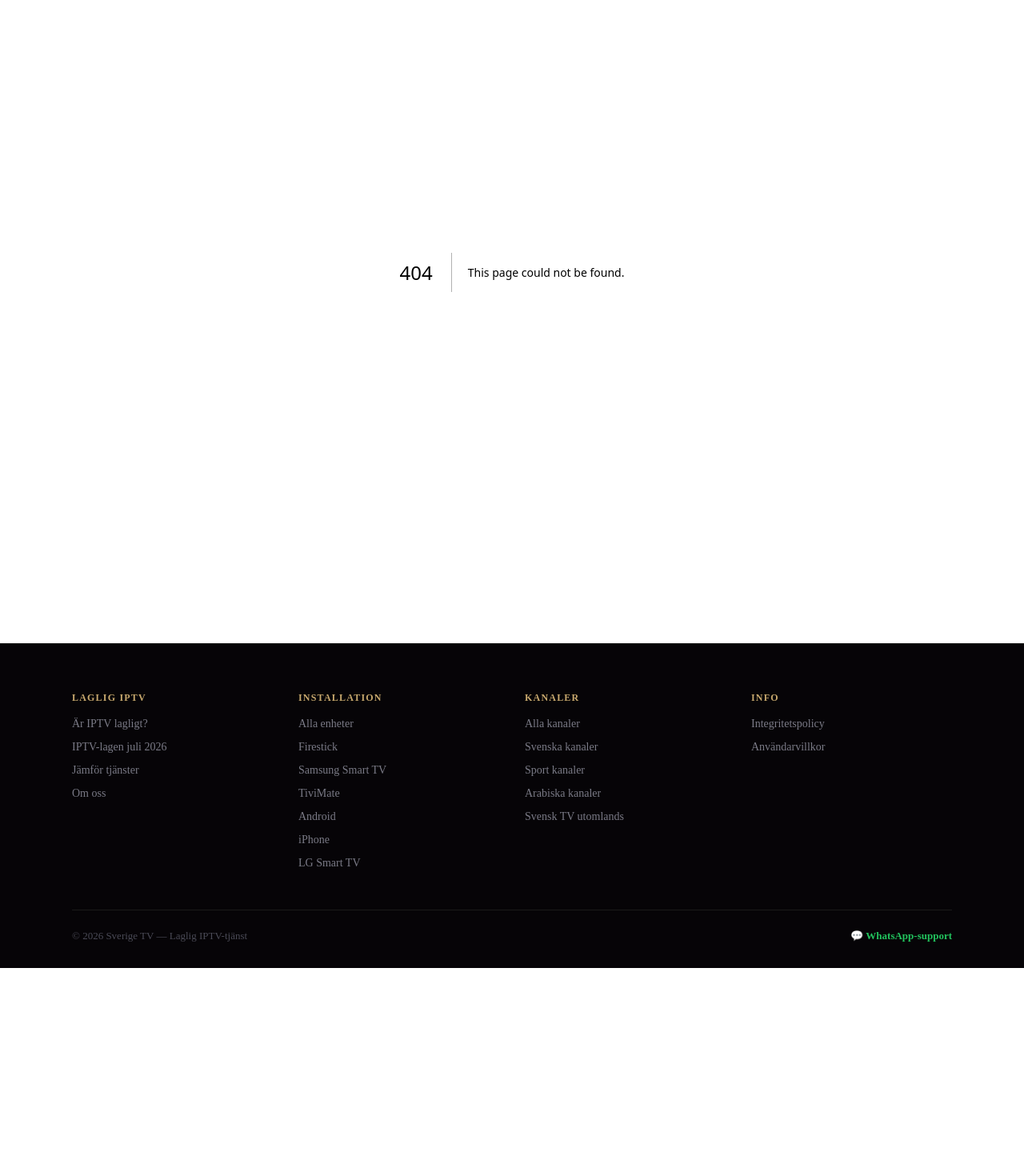
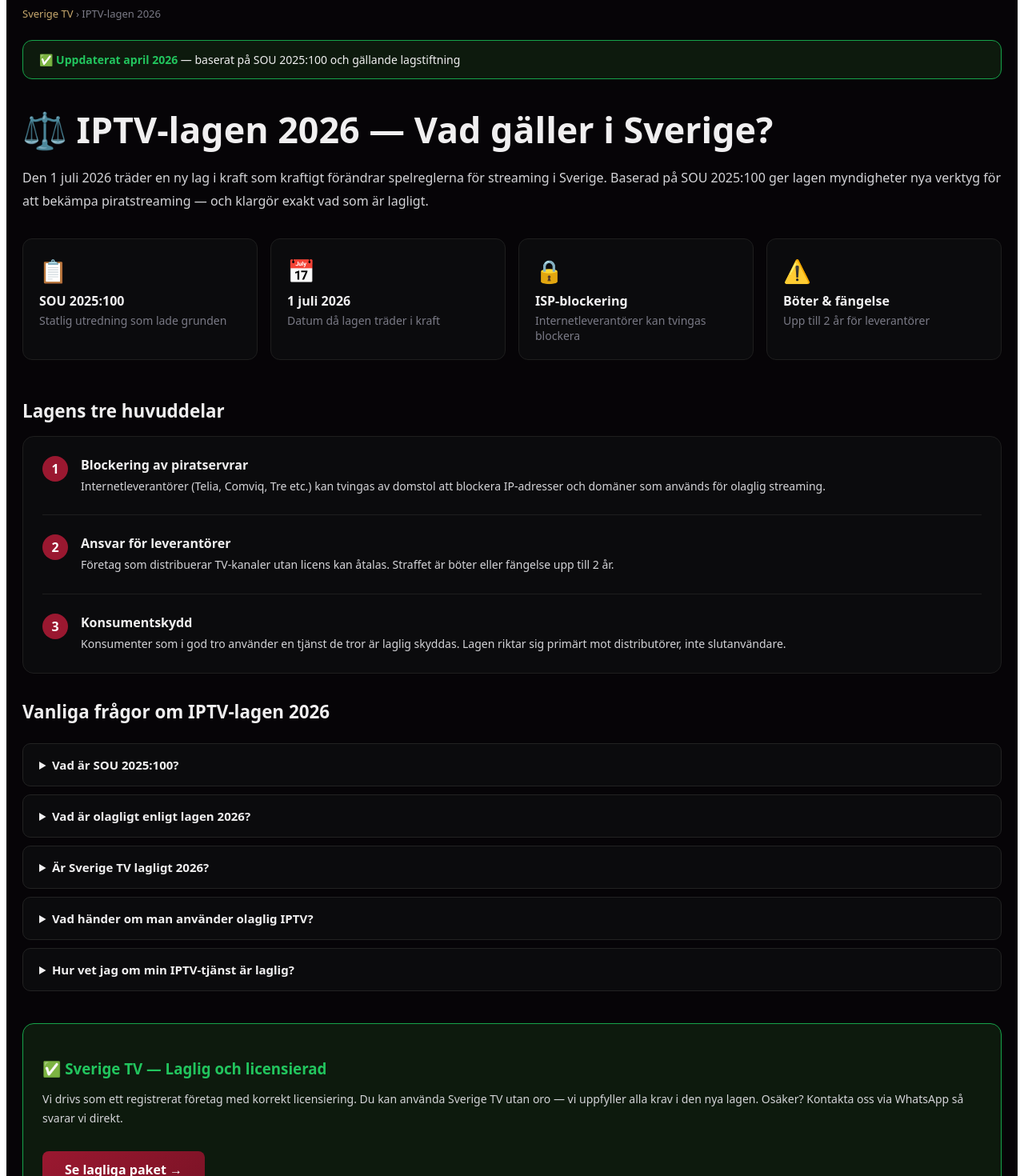
Before and after one commit to manzi21/sweden, a Next.js app: page /iptv-lag-2026 in a window 1280 px wide. Before the commit this address had no page. Shown: the part 60-1530 px from the top of the page at 80% size. Before the commit the page ends 1270 px from the top, so only its background shows below. Built offline with nearby package versions, Linux system fonts and the light colour scheme.

Commit message:
Create page.tsx

```diff
--- /dev/null
+++ b/app/iptv-lag-2026/page.tsx
@@ -0,0 +1,77 @@
+import type{Metadata}from"next";
+export const metadata:Metadata={
+  title:"IPTV-lagen 2026 Sverige — SOU 2025:100 förklarad | Sverige TV",
+  description:"Allt om den nya IPTV-lagen som träder i kraft juli 2026. SOU 2025:100, vad är lagligt, vad är olagligt och hur Sverige TV följer lagen. Uppdaterat 2026.",
+};
+const faqs=[
+  {q:"Vad är SOU 2025:100?",a:"SOU 2025:100 är den statliga utredning som lade grunden för den nya IPTV-lagen som träder i kraft den 1 juli 2026. Den ger Justitiekanslern rätt att stänga av illegala streamtjänster och ålägger internetleverantörer att blockera piratservrar."},
+  {q:"Vad är olagligt enligt lagen 2026?",a:"Det är olagligt att distribuera TV-kanaler utan licens från kanalägarna, att sälja IPTV med piratinnehåll, och att medvetet använda tjänster som bryter mot upphovsrätten. Konsumenter som köper lagliga tjänster berörs inte."},
+  {q:"Är Sverige TV lagligt 2026?",a:"Ja. Sverige TV är en laglig IPTV-tjänst med korrekt licensiering. Vi distribuerar enbart kanaler och innehåll vi har avtalsmässig rätt att visa. Vår verksamhet uppfyller alla krav i den nya lagen."},
+  {q:"Vad händer om man använder olaglig IPTV?",a:"Enligt den nya lagen kan konsumenter som medvetet använder piratstreaming få en varning. Upprepade brott kan leda till böter. Leverantörer av olagliga tjänster riskerar fängelse upp till 2 år."},
+  {q:"Hur vet jag om min IPTV-tjänst är laglig?",a:"En laglig tjänst har tydliga kontaktuppgifter, ett registrerat företag, kundtjänst och licensavtal. Sverige TV uppfyller alla dessa krav och är transparent med vår verksamhet."},
+];
+export default function Page(){
+  const jsonld={
+    "@context":"https://schema.org",
+    "@type":"FAQPage",
+    "mainEntity":faqs.map(f=>({
+      "@type":"Question",
+      "name":f.q,
+      "acceptedAnswer":{"@type":"Answer","text":f.a}
+    }))
+  };
+  return(
+    <main style={{maxWidth:860,margin:"0 auto",padding:"60px 20px",color:"#f0eff0",fontFamily:"system-ui,sans-serif",background:"#060407",minHeight:"100vh"}}>
+      <script type="application/ld+json" dangerouslySetInnerHTML={{__html:JSON.stringify(jsonld)}}/>
+      <nav style={{marginBottom:24,fontSize:13,color:"#7a7a86"}}>
+        <a href="/" style={{color:"#c8a96e",textDecoration:"none"}}>Sverige TV</a> › IPTV-lagen 2026
+      </nav>
+      <div style={{background:"#0d1a0d",border:"1px solid #16a34a",borderRadius:12,padding:"14px 20px",marginBottom:32,fontSize:14}}>
+        <b style={{color:"#22c55e"}}>✅ Uppdaterat april 2026</b> — baserat på SOU 2025:100 och gällande lagstiftning
+      </div>
+      <h1 style={{fontSize:"clamp(1.8rem,5vw,2.8rem)",fontWeight:900,marginBottom:16}}>⚖️ IPTV-lagen 2026 — Vad gäller i Sverige?</h1>
+      <p style={{color:"#d4d4d8",lineHeight:1.8,marginBottom:32}}>
+        Den 1 juli 2026 träder en ny lag i kraft som kraftigt förändrar spelreglerna för streaming i Sverige. Baserad på SOU 2025:100 ger lagen myndigheter nya verktyg för att bekämpa piratstreaming — och klargör exakt vad som är lagligt.
+      </p>
+      <div style={{display:"grid",gridTemplateColumns:"repeat(auto-fit,minmax(240px,1fr))",gap:16,marginBottom:48}}>
+        {[
+          {icon:"📋",title:"SOU 2025:100",desc:"Statlig utredning som lade grunden"},
+          {icon:"📅",title:"1 juli 2026",desc:"Datum då lagen träder i kraft"},
+          {icon:"🔒",title:"ISP-blockering",desc:"Internetleverantörer kan tvingas blockera"},
+          {icon:"⚠️",title:"Böter & fängelse",desc:"Upp till 2 år för leverantörer"},
+        ].map((c,i)=>(
+          <div key={i} style={{background:"#0b0b0d",border:"1px solid #1e1e1e",borderRadius:12,padding:"20px"}}>
+            <div style={{fontSize:28,marginBottom:8}}>{c.icon}</div>
+            <div style={{fontWeight:800,marginBottom:4}}>{c.title}</div>
+            <div style={{color:"#7a7a86",fontSize:14}}>{c.desc}</div>
+          </div>
+        ))}
+      </div>
+      <h2 style={{fontSize:"1.4rem",fontWeight:800,marginBottom:16}}>Lagens tre huvuddelar</h2>
+      <div style={{background:"#0b0b0d",border:"1px solid #1e1e1e",borderRadius:14,padding:"24px",marginBottom:32}}>
+        {[
+          {n:"1",t:"Blockering av piratservrar","d":"Internetleverantörer (Telia, Comviq, Tre etc.) kan tvingas av domstol att blockera IP-adresser och domäner som används för olaglig streaming."},
+          {n:"2",t:"Ansvar för leverantörer","d":"Företag som distribuerar TV-kanaler utan licens kan åtalas. Straffet är böter eller fängelse upp till 2 år."},
+          {n:"3",t:"Konsumentskydd","d":"Konsumenter som i god tro använder en tjänst de tror är laglig skyddas. Lagen riktar sig primärt mot distributörer, inte slutanvändare."},
+        ].map((p,i)=>(
+          <div key={i} style={{display:"flex",gap:16,marginBottom:i<2?24:0,paddingBottom:i<2?24:0,borderBottom:i<2?"1px solid #1e1e1e":"none"}}>
+            <div style={{background:"#9a1830",color:"white",borderRadius:"50%",width:32,height:32,display:"flex",alignItems:"center",justifyContent:"center",fontWeight:900,flexShrink:0}}>{p.n}</div>
+            <div><div style={{fontWeight:700,marginBottom:4}}>{p.t}</div><div style={{color:"#d4d4d8",fontSize:14,lineHeight:1.7}}>{p.d}</div></div>
+          </div>
+        ))}
+      </div>
+      <h2 style={{fontSize:"1.4rem",fontWeight:800,marginBottom:24}}>Vanliga frågor om IPTV-lagen 2026</h2>
+      {faqs.map((f,i)=>(
+        <details key={i} style={{background:"#0b0b0d",border:"1px solid #222",borderRadius:10,marginBottom:10,padding:"16px 20px"}}>
+          <summary style={{fontWeight:700,cursor:"pointer",fontSize:15}}>{f.q}</summary>
+          <p style={{marginTop:12,color:"#d4d4d8",lineHeight:1.7,fontSize:14}}>{f.a}</p>
+        </details>
+      ))}
+      <div style={{background:"#0d1a0d",border:"1px solid #16a34a",borderRadius:14,padding:"24px",margin:"40px 0"}}>
+        <h3 style={{fontWeight:800,marginBottom:8,color:"#22c55e"}}>✅ Sverige TV — Laglig och licensierad</h3>
+        <p style={{color:"#d4d4d8",lineHeight:1.7,fontSize:14}}>Vi drivs som ett registrerat företag med korrekt licensiering. Du kan använda Sverige TV utan oro — vi uppfyller alla krav i den nya lagen. Osäker? Kontakta oss via WhatsApp så svarar vi direkt.</p>
+        <a href="/" style={{display:"inline-block",marginTop:16,background:"linear-gradient(135deg,#9a1830,#7c1326)",color:"white",padding:"12px 28px",borderRadius:8,textDecoration:"none",fontWeight:800}}>Se lagliga paket →</a>
+      </div>
+    </main>
+  );
+}
```
